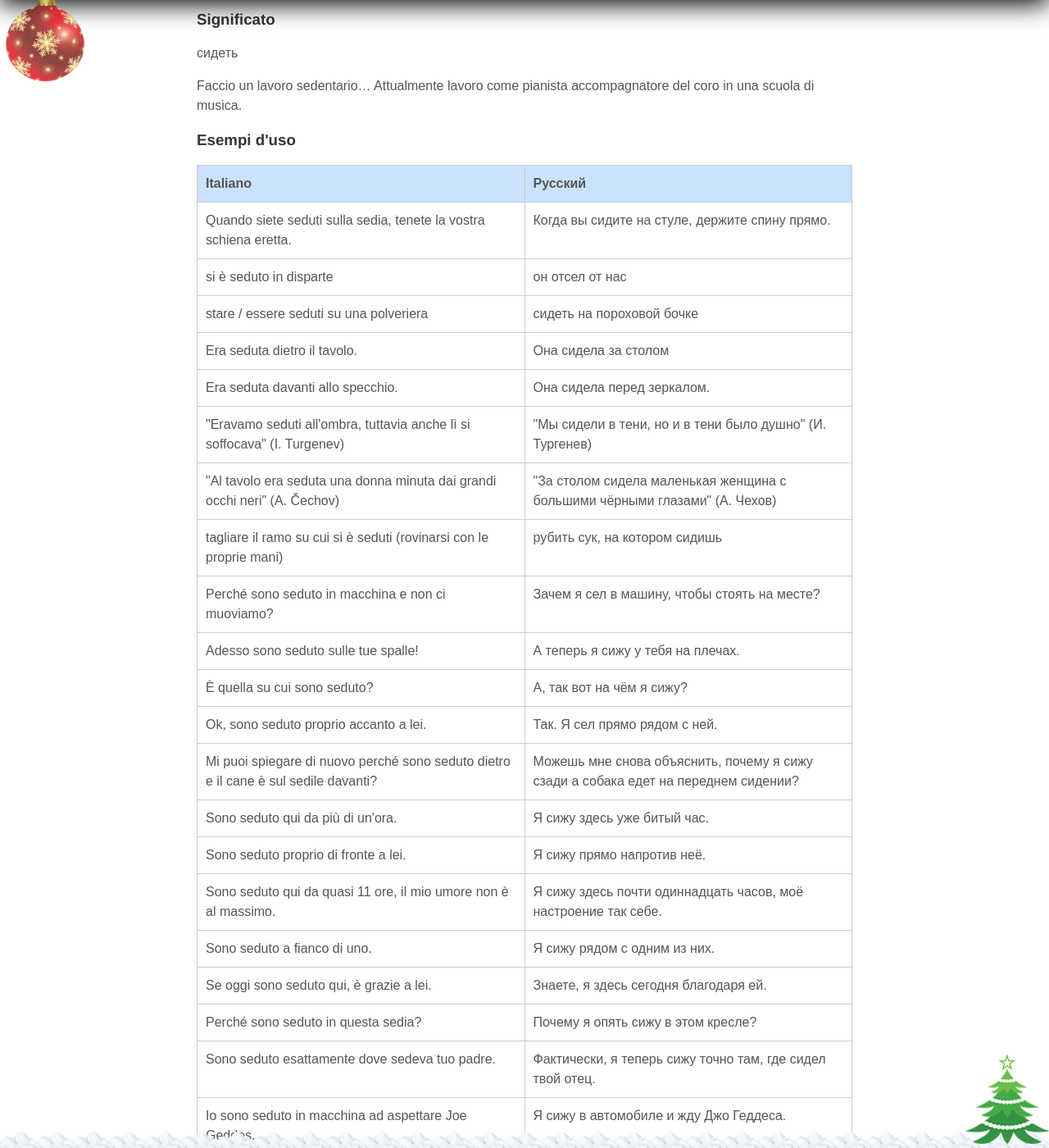
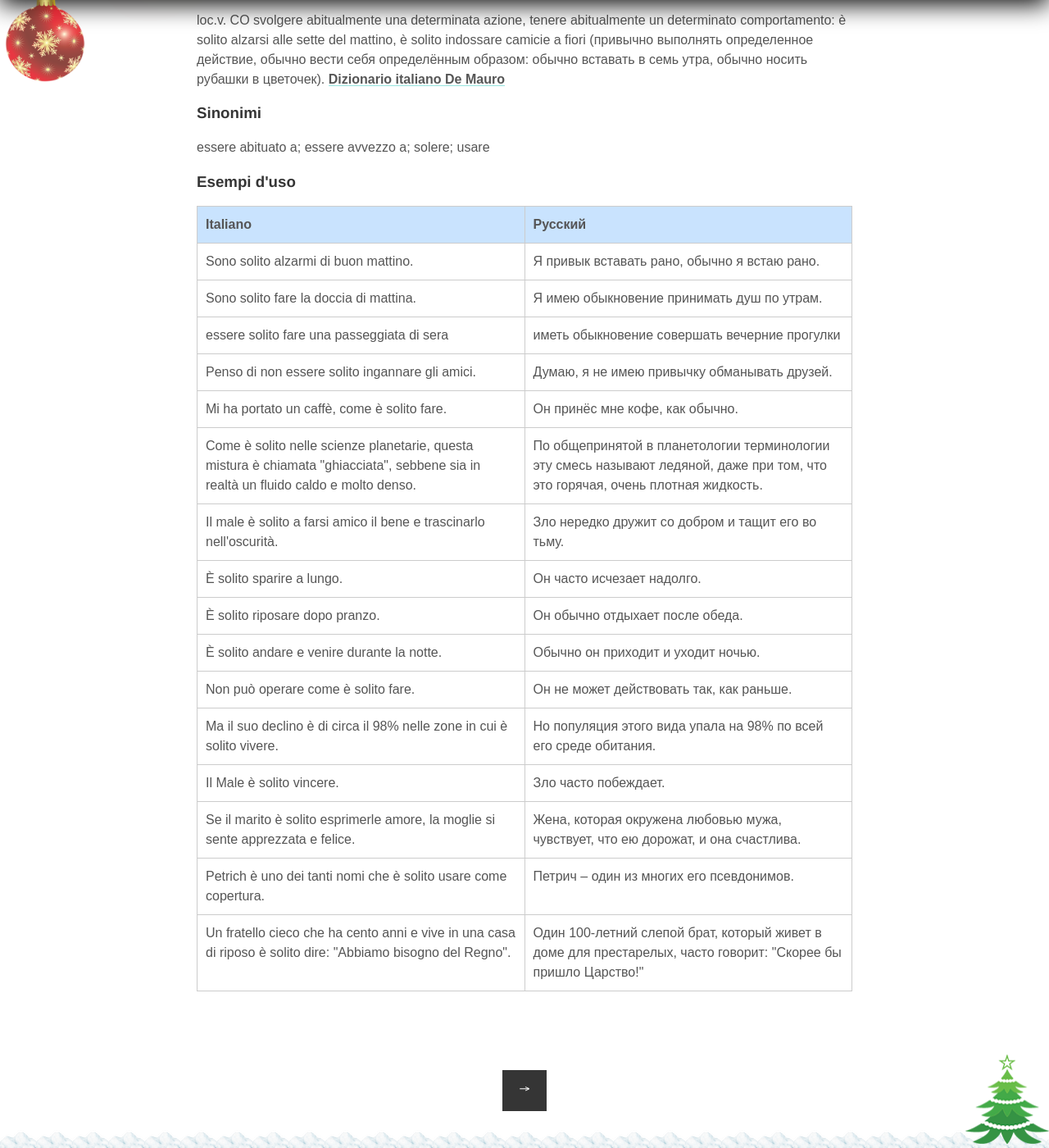
Before and after one commit to postolny/postolny.github.io, a Jekyll site: the page built from _posts/2021-01-04-essere-solito.md, in a window 1280 px wide and 1400 px high, scrolled down 725 px. Shown: the whole window at 82% size. Built offline with Jekyll 4.4.1, drawn with Linux system fonts in a browser that asks for light colours; nearby versions of some CDN libraries; some of the changed text lies outside the part shown.

Commit message:
Add files via upload

```diff
--- a/_posts/2021-01-04-essere-solito.md
+++ b/_posts/2021-01-04-essere-solito.md
@@ -1,71 +1,36 @@
 ---
 layout: post
-title: "essere seduto"
-description: "сидеть"
+title: "essere solito"
+description: "svolgere abitualmente una determinata azione, tenere abitualmente un determinato comportamento: è solito alzarsi alle sette del mattino, è solito indossare camicie a fiori"
 author: "И. Постольный"
 comments: false
 categories: e
 tags:
 ---
 
-### Significato
-сидеть
+loc.v. CO svolgere abitualmente una determinata azione, tenere abitualmente un determinato comportamento: è solito alzarsi alle sette del mattino, è solito indossare camicie a fiori (привычно выполнять определенное действие, обычно вести себя определённым образом: обычно вставать в семь утра, обычно носить рубашки в цветочек). [Dizionario italiano De Mauro](https://dizionario.internazionale.it/parola/essere-solito)
 
-Faccio un lavoro sedentario... Attualmente lavoro come pianista accompagnatore del coro in una scuola di musica.
+### Sinonimi
+
+essere abituato a; essere avvezzo a; solere; usare
 
 ### Esempi d'uso
 
 | Italiano | Русский |
 |----------|---------|
-|Quando siete seduti sulla sedia, tenete la vostra schiena eretta.|Когда вы сидите на стуле, держите спину прямо.|
-|si è seduto in disparte|он отсел от нас|
-|stare / essere seduti su una polveriera|сидеть на пороховой бочке|
-|Era seduta dietro il tavolo.|Она сидела за столом|
-|Era seduta davanti allo specchio.|Она сидела перед зеркалом.|
-|"Eravamo seduti all'ombra, tuttavia anche lì si soffocava" (I. Turgenev)|"Мы сидели в тени, но и в тени было душно" (И. Тургенев)|
-|"Al tavolo era seduta una donna minuta dai grandi occhi neri" (A. Čechov)|"За столом сидела маленькая женщина с большими чёрными глазами" (А. Чехов)|
-|tagliare il ramo su cui si è seduti (rovinarsi con le proprie mani)|рубить сук, на котором сидишь|
-|Perché sono seduto in macchina e non ci muoviamo?|Зачем я сел в машину, чтобы стоять на месте?|
-|Adesso sono seduto sulle tue spalle!|А теперь я сижу у тебя на плечах.|
-|È quella su cui sono seduto?|А, так вот на чём я сижу?|
-|Ok, sono seduto proprio accanto a lei.|Так. Я сел прямо рядом с ней.|
-|Mi puoi spiegare di nuovo perché sono seduto dietro e il cane è sul sedile davanti?|Можешь мне снова объяснить, почему я сижу сзади а собака едет на переднем сидении?|
-|Sono seduto qui da più di un'ora.|Я сижу здесь уже битый час.|
-|Sono seduto proprio di fronte a lei.|Я сижу прямо напротив неё.|
-|Sono seduto qui da quasi 11 ore, il mio umore non è al massimo.|Я сижу здесь почти одиннадцать часов, моё настроение так себе.|
-|Sono seduto a fianco di uno.|Я сижу рядом с одним из них.|
-|Se oggi sono seduto qui, è grazie a lei.|Знаете, я здесь сегодня благодаря ей.|
-|Perché sono seduto in questa sedia?|Почему я опять сижу в этом кресле?|
-|Sono seduto esattamente dove sedeva tuo padre.|Фактически, я теперь сижу точно там, где сидел твой отец.|
-|Io sono seduto in macchina ad aspettare Joe Geddes.|Я сижу в автомобиле и жду Джо Геддеса.|
-|E non sono seduto qui in questa biblioteca per leggere inutili romanzi.|И я не сижу здесь в этой библиотеке, чтобы читать какие-то там бесполезные романы.|
-|Quello che so è che sono seduto qui, di fronte a una delle ragazze più belle di questo posto.|Я знаю лишь, что сижу здесь напротив одной из самых красивых девушек во всём баре.|
-|È sicuro quanto il fatto che sono seduto qui.|Это так же верно, как и то, что я сижу сейчас здесь.|
-|Per lo stesso motivo per cui sono seduto qui con te, ora.|За тем же, зачем мы сейчас сидим за одним столом.|
-|La vista da dove sono seduto io è piuttosto diversa.|Мне отсюда всё видится совершенно иначе.|
-|Ti rendi conto che sono seduto proprio qui?|Ты вообще осознаешь то, что я сейчас сижу перед тобой?|
-|Perché non vi sedete quando io sono seduto?|Почему вы не сядете, когда я сижу?|
-|E dai, sono seduto qui!|Алё, я вообще-то тут сижу!|
-|Sono seduto nella mia stanza a fare niente.|Я сижу тут, в комнате, и ничего не делаю.|
-|Sono seduto dietro di te nelle lezioni di spagnolo.|Сижу прямо за тобой на испанском.|
-|Sono seduto con una bellissima donna appena conosciuta a mangiare nel mio ristorante preferito.|Я сижу здесь с красивой женщиной, которую я только что встретил, обедая в моем любимом ресторанчике.|
-|Sono seduto qui da ore e non mi viene in mente niente da dirle.|Я сижу уже целую вечность и никак не могу придумать, что сказать.|
-|E quindi sono seduto lì fuori.|И вот я сижу там.|
-|Scusate, sono seduto proprio qui.|Простите, вообще-то я здесь.|
-|Con chi sono seduto?|С кем я буду сидеть?|
-|Ed è per questo che sono seduto qui.|И поэтому я сижу здесь.|
-|Per favore scusatemi se sono seduto; sono anziano.|Прошу прощения за то, что я сижу. Я очень старый человек.|
-|Da dove sono seduto, il rumore è piuttosto assordante.|Отсюда, где я сижу, шум просто оглушающий.|
-|Sono seduto in treno.|Я сижу в поезде.|
-|Sono seduto davanti alla finestra aperta.|Я сижу перед открытым окном.|
-|Sono seduto da solo, sul divano.|Я сижу один на диване.|
-|Sono seduto qui da giorni!|Я уже неделю здесь сижу!|
-|Sono seduto qui da un'eternità.|Я здесь вечность сижу.|
-|Sono seduto qui fuori.|Сижу тут на открытом месте.|
-|Sono seduto di là.|А я сижу там.|
-|Sono seduto su un sacco di patate?|Я сижу на мешке картошки?|
-|Sono seduto di fronte a una donna.|Я сижу напротив женщины.|
-|Sono seduto qui a provare a capirci qualcosa.|Я тут сам сижу и пытаюсь всё это осмыслить.|
-|Sono seduto su questo sgabello da quasi due ore.|Я тут в уголке уже два часа сижу.|
-|Sono seduto qui e sono così sconvolto che a malapena riesco a parlare!|Я сижу здесь и так расстроен, что едва могу говорить!|
-|Sono seduto qui all'ingresso da sei ore.|Сижу здесь в прихожей уже 6 часов.|
+|Sono solito alzarmi di buon mattino.|Я привык вставать рано, обычно я встаю рано.|
+|Sono solito fare la doccia di mattina.|Я имею обыкновение принимать душ по утрам.|
+|essere solito fare una passeggiata di sera|иметь обыкновение совершать вечерние прогулки|
+|Penso di non essere solito ingannare gli amici.|Думаю, я не имею привычку обманывать друзей.|
+|Mi ha portato un caffè, come è solito fare.|Он принёс мне кофе, как обычно.|
+|Come è solito nelle scienze planetarie, questa mistura è chiamata "ghiacciata", sebbene sia in realtà un fluido caldo e molto denso.|По общепринятой в планетологии терминологии эту смесь называют ледяной, даже при том, что это горячая, очень плотная жидкость.|
+|Il male è solito a farsi amico il bene e trascinarlo nell'oscurità.|Зло нередко дружит со добром и тащит его во тьму.|
+|È solito sparire a lungo.|Он часто исчезает надолго.|
+|È solito riposare dopo pranzo.|Он обычно отдыхает после обеда.|
+|È solito andare e venire durante la notte.|Обычно он приходит и уходит ночью.|
+|Non può operare come è solito fare.|Он не может действовать так, как раньше.|
+|Ma il suo declino è di circa il 98% nelle zone in cui è solito vivere.|Но популяция этого вида упала на 98% по всей его среде обитания.|
+|Il Male è solito vincere.|Зло часто побеждает.|
+|Se il marito è solito esprimerle amore, la moglie si sente apprezzata e felice.|Жена, которая окружена любовью мужа, чувствует, что ею дорожат, и она счастлива.|
+|Petrich è uno dei tanti nomi che è solito usare come copertura.|Петрич – один из многих его псевдонимов.|
+|Un fratello cieco che ha cento anni e vive in una casa di riposo è solito dire: "Abbiamo bisogno del Regno".|Один 100-летний слепой брат, который живет в доме для престарелых, часто говорит: "Скорее бы пришло Царство!"|
```
